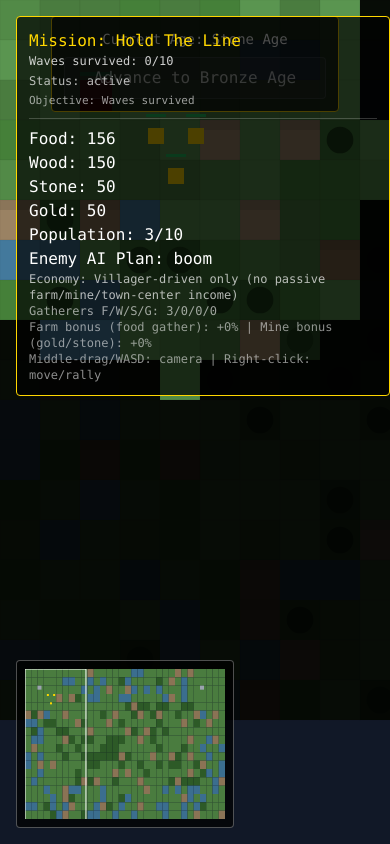
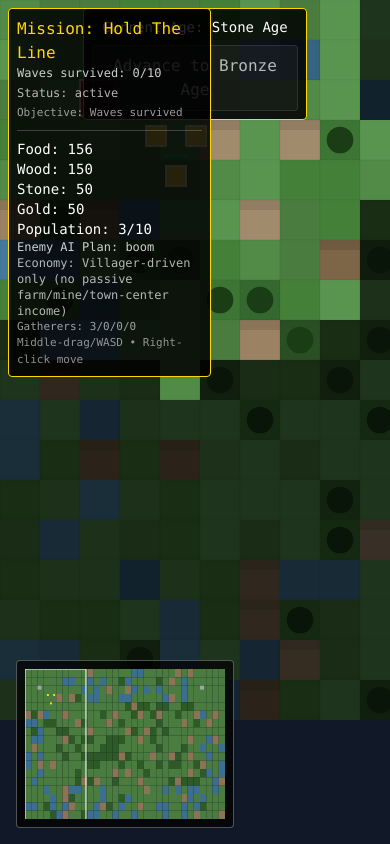
Before and after one commit to mdkabir22/ages-of-war, a React (Vite) app: page / in a window 390 px wide. Both pictures are taken after a click on the button 195 px from the left and 582 px from the top of the page. Built offline with nearby package versions, Linux system fonts and the light colour scheme.

Commit message:
fix: improve mobile visibility and HUD readability

```diff
--- a/src/game/GameCanvas.tsx
+++ b/src/game/GameCanvas.tsx
@@ -251,13 +251,17 @@ export function GameCanvas({ paused = false }: GameCanvasProps) {
 
       // Buildings
       renderState.buildings.forEach((b) => {
-        ctx.fillStyle = b.owner === 'player' ? '#8B0000' : '#71797E';
-        ctx.fillRect(b.position.x, b.position.y, 32, 32);
+        const buildingSize = 36;
+        ctx.fillStyle = b.owner === 'player' ? '#b91c1c' : '#64748b';
+        ctx.fillRect(b.position.x, b.position.y, buildingSize, buildingSize);
+        ctx.lineWidth = 2;
+        ctx.strokeStyle = b.owner === 'player' ? '#fecaca' : '#cbd5e1';
+        ctx.strokeRect(b.position.x, b.position.y, buildingSize, buildingSize);
         const hpPct = Math.max(0, Math.min(1, b.hp / Math.max(1, b.maxHp)));
         ctx.fillStyle = '#7f1d1d';
-        ctx.fillRect(b.position.x, b.position.y - 8, 32, 4);
+        ctx.fillRect(b.position.x, b.position.y - 8, buildingSize, 4);
         ctx.fillStyle = '#22c55e';
-        ctx.fillRect(b.position.x, b.position.y - 8, 32 * hpPct, 4);
+        ctx.fillRect(b.position.x, b.position.y - 8, buildingSize * hpPct, 4);
       });
 
       // Units
@@ -287,8 +291,12 @@ export function GameCanvas({ paused = false }: GameCanvasProps) {
         const bobY = anim.currentAnim === 'walk' ? Math.sin(anim.frameIndex * Math.PI) * 2 : 0;
         const lungeX = anim.currentAnim === 'attack' ? (anim.frameIndex === 1 ? 6 : 0) : 0;
         ctx.translate(lungeX, bobY);
-        ctx.fillStyle = u.owner === 'player' ? '#FFD700' : '#C2410C';
-        ctx.fillRect(-8, -8, 16, 16);
+        const unitSize = 20;
+        ctx.fillStyle = u.owner === 'player' ? '#fde047' : '#fb923c';
+        ctx.fillRect(-unitSize / 2, -unitSize / 2, unitSize, unitSize);
+        ctx.lineWidth = 2;
+        ctx.strokeStyle = u.owner === 'player' ? '#fef9c3' : '#ffedd5';
+        ctx.strokeRect(-unitSize / 2, -unitSize / 2, unitSize, unitSize);
         if (anim.currentAnim === 'attack' && anim.frameIndex === 1) {
           ctx.strokeStyle = '#ffffff';
           ctx.lineWidth = 2;
@@ -299,9 +307,9 @@ export function GameCanvas({ paused = false }: GameCanvasProps) {
         ctx.restore();
         const hpPct = Math.max(0, Math.min(1, u.hp / Math.max(1, u.maxHp)));
         ctx.fillStyle = '#7f1d1d';
-        ctx.fillRect(u.position.x + 6, u.position.y - 6, 20, 3);
+        ctx.fillRect(u.position.x + 4, u.position.y - 6, 24, 3);
         ctx.fillStyle = '#22c55e';
-        ctx.fillRect(u.position.x + 6, u.position.y - 6, 20 * hpPct, 3);
+        ctx.fillRect(u.position.x + 4, u.position.y - 6, 24 * hpPct, 3);
       });
       const activeIds = new Set(renderState.units.map((u) => u.id));
       for (const key of unitAnimations.keys()) {
@@ -313,7 +321,7 @@ export function GameCanvas({ paused = false }: GameCanvasProps) {
         for (let tx = 0; tx < renderState.fog.width; tx++) {
           const tile = renderState.fog.tiles[ty * renderState.fog.width + tx];
           if (tile === 2) continue;
-          ctx.fillStyle = tile === 1 ? 'rgba(0,0,0,0.55)' : 'rgba(0,0,0,0.92)';
+          ctx.fillStyle = tile === 1 ? 'rgba(0,0,0,0.30)' : 'rgba(0,0,0,0.65)';
           ctx.fillRect(tx * FOG_TILE_SIZE, ty * FOG_TILE_SIZE, FOG_TILE_SIZE, FOG_TILE_SIZE);
         }
       }
--- a/src/ui/HUD.tsx
+++ b/src/ui/HUD.tsx
@@ -69,7 +69,7 @@ export function HUD() {
 
   return (
     <div className="fixed inset-0 z-10 text-white font-mono pointer-events-none">
-      <div className="absolute top-4 left-1/2 -translate-x-1/2 bg-black/70 p-3 rounded border border-war-gold pointer-events-auto text-center min-w-72">
+      <div className="absolute top-2 left-1/2 -translate-x-1/2 bg-black/85 p-2 rounded border border-war-gold pointer-events-auto text-center min-w-56 max-w-[72vw]">
         <div className="text-sm">Current Age: {AGES[currentAge].name}</div>
         {nextAge ? (
           <button
@@ -89,7 +89,7 @@ export function HUD() {
         )}
       </div>
 
-      <div className="absolute top-4 left-4 bg-black/70 p-3 rounded border border-war-gold">
+      <div className="absolute top-2 left-2 bg-black/85 p-2 rounded border border-war-gold max-w-[52vw]">
         <div className="mb-2 border-b border-white/20 pb-2">
           <div className="text-war-gold">Mission: {mission.name}</div>
           <div className="text-xs text-white/80">{missionProgressText}</div>
@@ -110,29 +110,26 @@ export function HUD() {
             </div>
           )}
         </div>
-        <div>Food: {resources.food}</div>
-        <div>Wood: {resources.wood}</div>
-        <div>Stone: {resources.stone}</div>
-        <div>Gold: {resources.gold}</div>
-        <div>Population: {populationUsed}/{populationCap}</div>
-        <div>Enemy AI Plan: {aiPlan}</div>
+        <div className="text-sm">Food: {resources.food}</div>
+        <div className="text-sm">Wood: {resources.wood}</div>
+        <div className="text-sm">Stone: {resources.stone}</div>
+        <div className="text-sm">Gold: {resources.gold}</div>
+        <div className="text-sm">Population: {populationUsed}/{populationCap}</div>
+        <div className="text-xs text-white/80">Enemy AI Plan: {aiPlan}</div>
         <div className="text-xs text-white/70">
           Economy: Villager-driven only (no passive farm/mine/town-center income)
         </div>
-        <div className="text-xs text-white/60">
-          Gatherers F/W/S/G: {foodGatherers}/{woodGatherers}/{stoneGatherers}/{goldGatherers}
+        <div className="text-[11px] text-white/60">
+          Gatherers: {foodGatherers}/{woodGatherers}/{stoneGatherers}/{goldGatherers}
         </div>
-        <div className="text-xs text-white/55">
-          Farm bonus (food gather): +{Math.round(Math.min(60, farmCount * 20))}% | Mine bonus (gold/stone): +{Math.round(Math.min(45, mineCount * 15))}%
-        </div>
-        <div className="text-xs text-white/55">Middle-drag/WASD: camera | Right-click: move/rally</div>
+        <div className="text-[11px] text-white/55">Middle-drag/WASD • Right-click move</div>
         {selectedIds.length > 0 && (
           <div className="mt-2 text-war-gold">Selected: {selectedIds.length}</div>
         )}
       </div>
 
       {selectionHasBuilding && selectedBuilding && (
-        <div className="absolute bottom-4 right-4 pointer-events-auto bg-black/75 p-3 rounded border border-war-gold min-w-56">
+        <div className="absolute bottom-3 right-2 pointer-events-auto bg-black/85 p-2 rounded border border-war-gold min-w-52 max-w-[56vw]">
           <div className="text-sm mb-2">Building: {selectedBuilding.type}</div>
           {selectedQueue && (
             <div className="text-xs mb-2 text-white/80">
```
